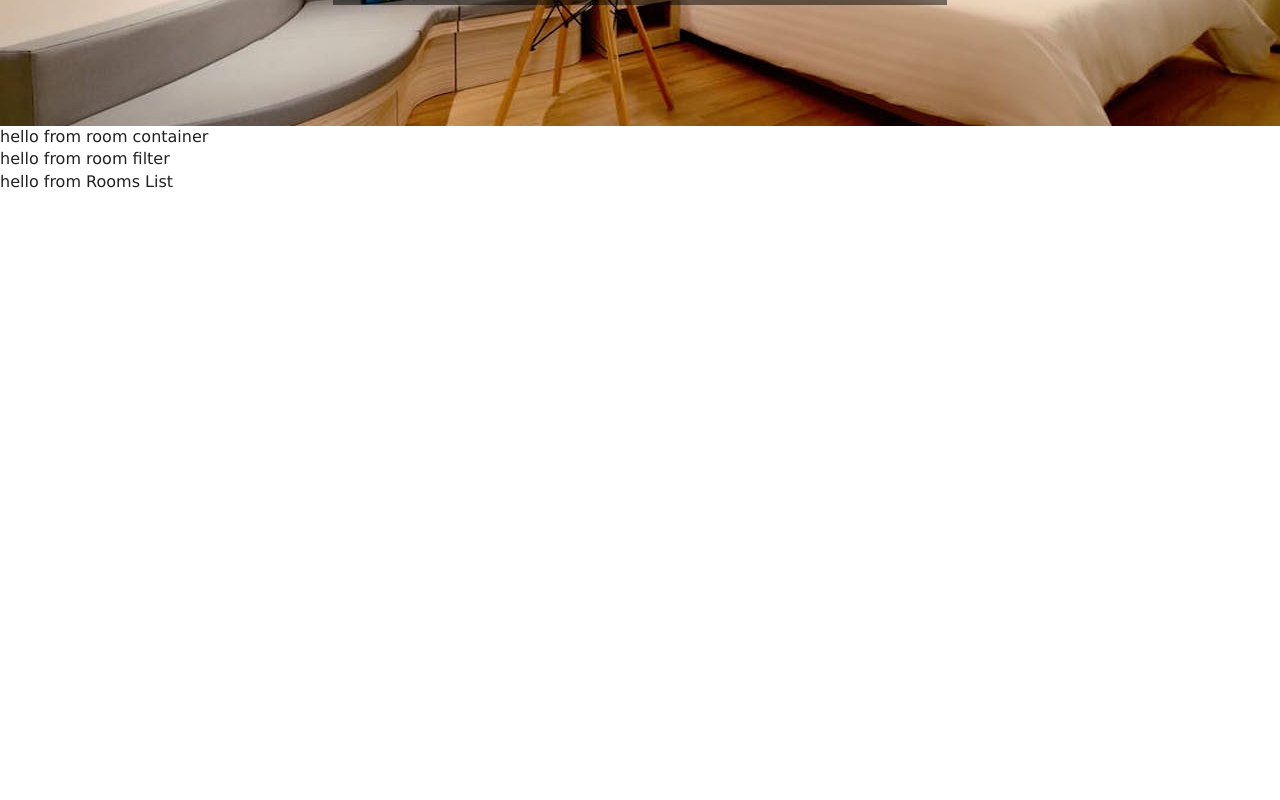
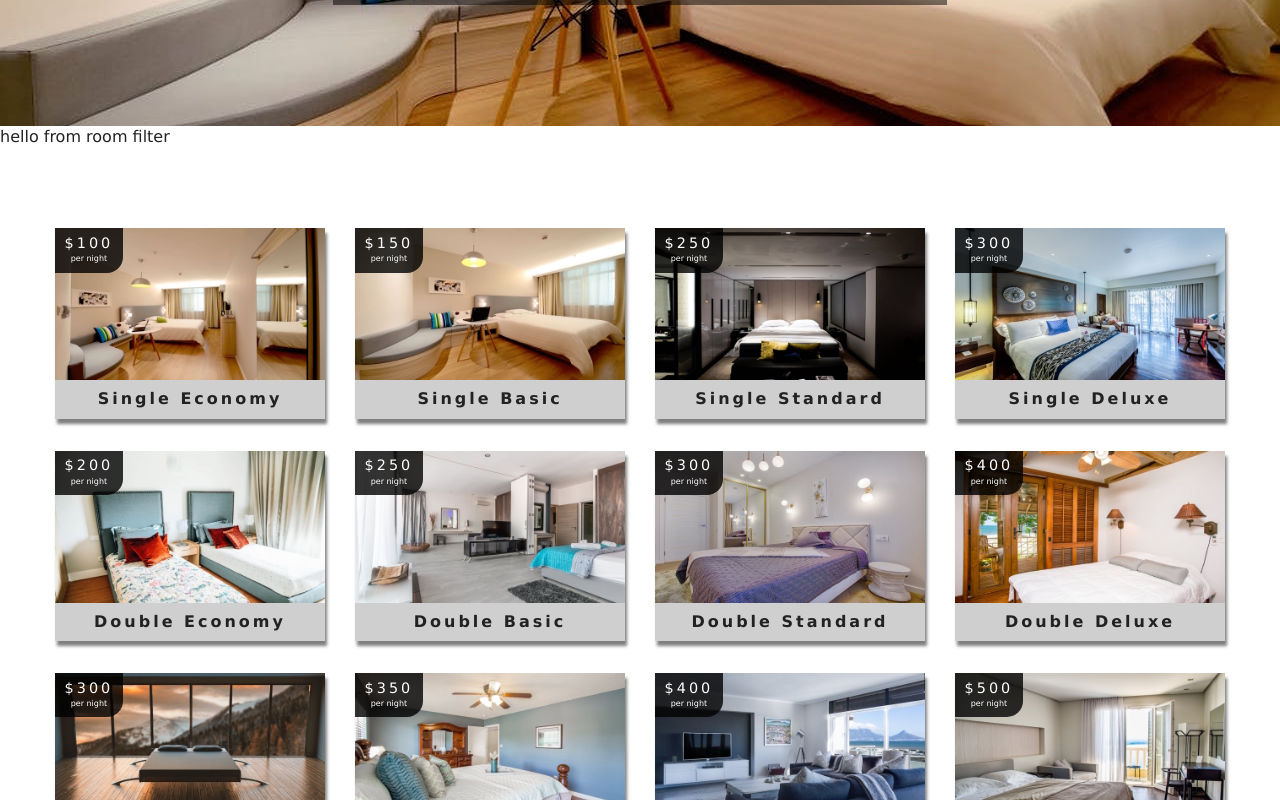
Before and after one commit to bipan82gill/hotel_booking, a React (Create React App) app: page /rooms in a window 1280 px wide. Shown: the part 420-1220 px from the top of the page. Before the commit the page ends 800 px from the top, so only its background shows below. Built offline with nearby package versions, Linux system fonts and the light colour scheme.

Commit message:
adding rooms container

```diff
--- a/src/Context.js
+++ b/src/Context.js
@@ -51,4 +51,12 @@
 }
 const RoomConsumer = RoomContext.Consumer;
 
+export function withRoomConsumer(Component){
+    return function ConsumerWrapper(props){
+        return <RoomConsumer>
+            {value => <Component {...props} context ={value}/> }
+            </RoomConsumer>
+    }
+
+}
 export{ RoomProvider, RoomConsumer, RoomContext };
--- a/src/components/RoomContainer.js
+++ b/src/components/RoomContainer.js
@@ -1,13 +1,42 @@
 import React from 'react';
 import RoomFilter from './RoomFilter';
 import RoomList from './RoomList';
+import { withRoomConsumer } from '../Context';
+import Loading  from '../components/Loading';
 
-export default function RoomContainer() {
-    return (
-        <div>
-            hello from room container
-        <RoomFilter/>
-        <RoomList/>
-    </div>
-    )
+function RoomContainer({context}){
+const {loading, sortedRooms,rooms } = context;
+if(loading){
+     return <Loading/>;
+     }
+        return (<>
+
+            <RoomFilter rooms={rooms}/>
+            <RoomList rooms={sortedRooms}/>
+            </>)
 }
+export default withRoomConsumer(RoomContainer)
+
+
+
+// export default function RoomContainer() {
+//     return (
+//         <>
+//         <RoomConsumer>
+//             {
+//                 value=> {
+//                 const { loading, sortedRooms, rooms }=value;
+//                if(loading){
+//                    return <Loading/>;
+//                }
+//                return (<div>
+//                     hello from room container
+//                 <RoomFilter rooms={rooms}/>
+//                 <RoomList rooms={sortedRooms}/>
+//                 </div>)
+//                 }
+//             }
+//             </RoomConsumer>
+//     </>
+//     )
+// }
--- a/src/components/RoomList.js
+++ b/src/components/RoomList.js
@@ -1,9 +1,25 @@
 import React from 'react'
+import Room from './Room';
 
-export default function RoomList() {
+export default function RoomList({rooms}) {
+    if(rooms.length === 0){
+        return(
+            <div className ="empty-search">
+            <h3> unfortunately no rooms matched your search parameters</h3>
+            </div>
+        );
+
+    }
     return (
-        <div>
-            hello from Rooms List
+        <section className="roomslist">
+        <div className="roomslist-center">
+            { rooms.map(item => {
+                return <Room key={item.id} room={item}/>
+            })
+        }
+
         </div>
+        </section>
+
     )
 }
```
